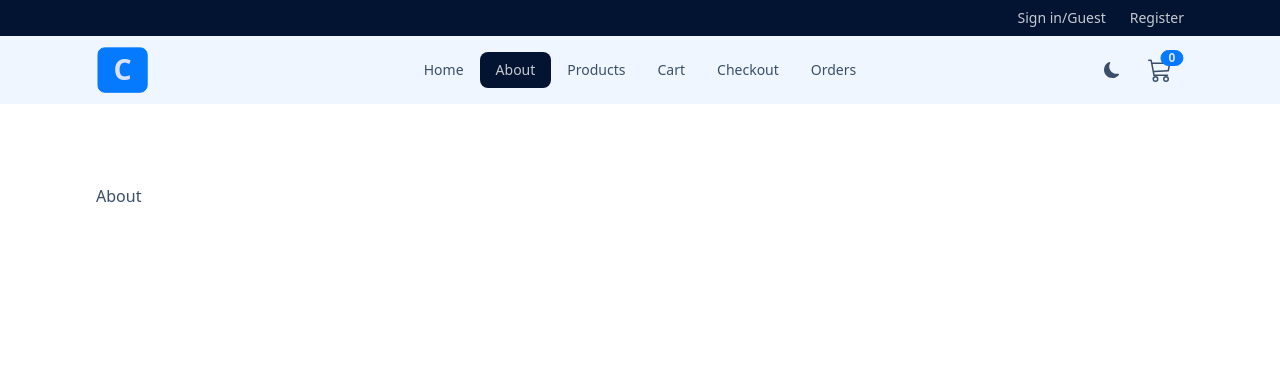
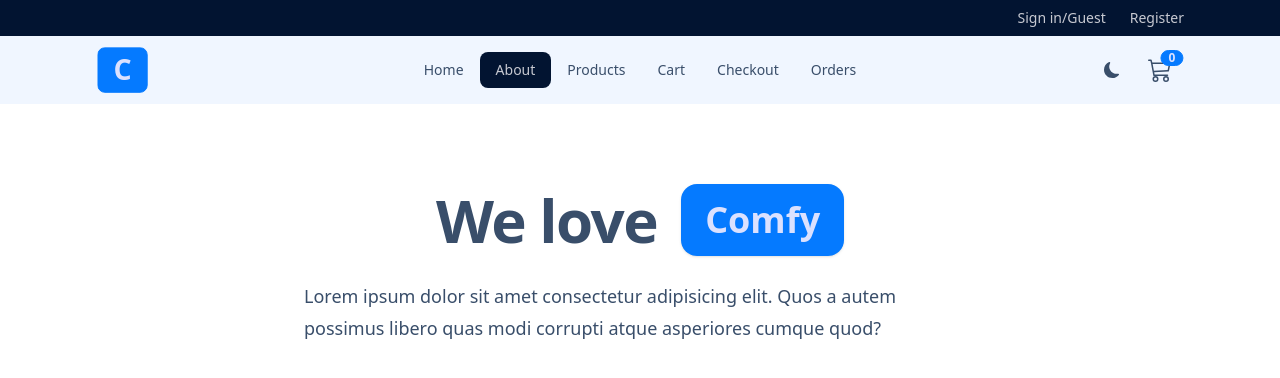
Before and after one commit to nikhilmahato21/comfy-store, a React (Vite) app: page /about in a window 1280 px wide. Shown: the top 378 px of the page. Built offline with nearby package versions, Linux system fonts and the light colour scheme.

Commit message:
about page added

```diff
--- a/src/pages/About.jsx
+++ b/src/pages/About.jsx
@@ -1,7 +1,26 @@
 import React from "react";
 
 const About = () => {
-  return <h1>About</h1>;
+  return (
+    <>
+      <div className="flex flex-wrap gap-2 sm:gap-x-6 items-center justify-center">
+        <h1 className="text-4xl font-bold leading-none tracking-tight sm:text-6xl">
+          We love
+        </h1>
+        <div className="stats bg-primary shadow">
+          <div className="stat">
+            <div className="stat-title text-primary-content text-4xl font-bold .tracking-widest">
+              Comfy
+            </div>
+          </div>
+        </div>
+      </div>
+      <p className="mt-6 text-lg leading-8 max-w-2xl mx-auto">
+        Lorem ipsum dolor sit amet consectetur adipisicing elit. Quos a autem
+        possimus libero quas modi corrupti atque asperiores cumque quod?
+      </p>
+    </>
+  );
 };
 
 export default About;
```
